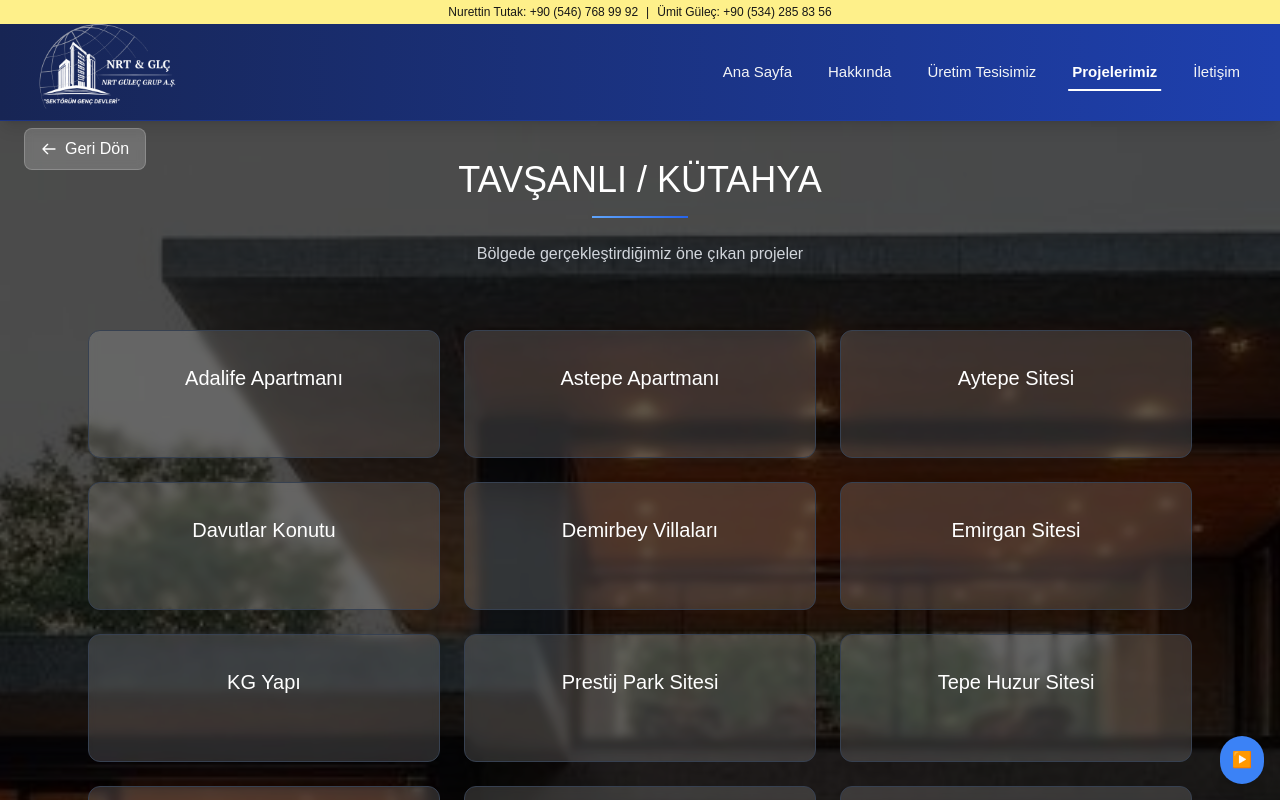
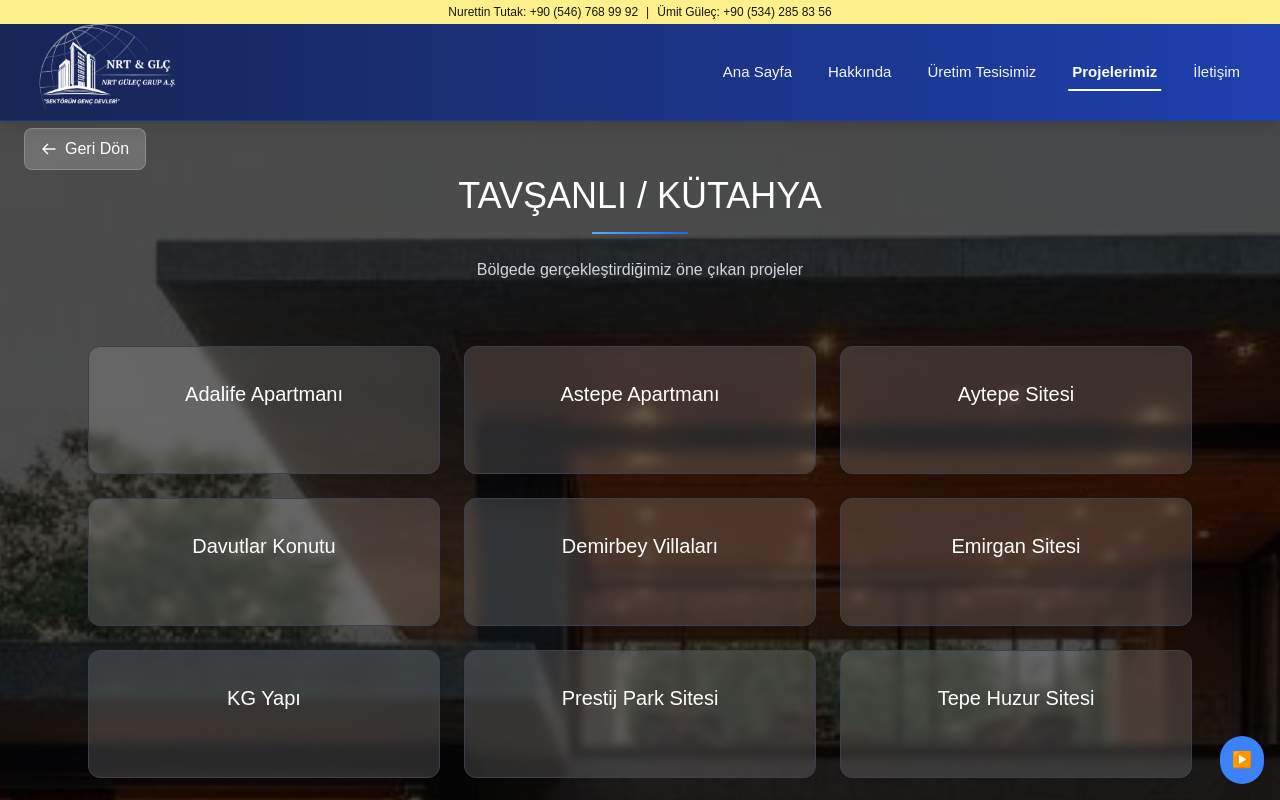
Before and after one commit to ardaaskinn01/nurettin-tutak, a Next.js app: page /projelerimiz/tavsanli in a window 1280 px wide. Shown: the top 800 px of the page. Built offline with nearby package versions, Linux system fonts and the light colour scheme.

Commit message:
last commit

```diff
--- a/src/app/projelerimiz/karaburun/page.js
+++ b/src/app/projelerimiz/karaburun/page.js
@@ -40,7 +40,7 @@ export default function Karaburun() {
         <div className="absolute inset-0 bg-black opacity-70" />
       </div>
 
-      <div className="relative z-10 max-w-6xl mx-auto px-4 sm:px-6 pt-40 pb-20">
+      <div className="relative z-10 max-w-6xl mx-auto px-4 sm:px-6 pt-44 pb-20">
         <div className="text-center mb-16">
           <h2 className="text-4xl font-light text-white mb-4">KARABURUN / İZMİR</h2>
           <div className="w-24 h-0.5 bg-gradient-to-r from-blue-400 to-blue-600 mx-auto"></div>
--- a/src/app/projelerimiz/nazilli/page.js
+++ b/src/app/projelerimiz/nazilli/page.js
@@ -43,7 +43,7 @@ export default function Nazilli() {
         <div className="absolute inset-0 bg-black opacity-70" />
       </div>
 
-      <div className="relative z-10 max-w-6xl mx-auto px-4 sm:px-6 pt-40 pb-20">
+      <div className="relative z-10 max-w-6xl mx-auto px-4 sm:px-6 pt-44 pb-20">
         <div className="text-center mb-16">
           <h2 className="text-4xl font-light text-white mb-4">NAZİLLİ / AYDIN</h2>
           <div className="w-24 h-0.5 bg-gradient-to-r from-blue-400 to-blue-600 mx-auto"></div>
--- a/src/app/projelerimiz/tavsanli/page.js
+++ b/src/app/projelerimiz/tavsanli/page.js
@@ -58,7 +58,7 @@ export default function Tavsanli() {
                 <div className="absolute inset-0 bg-black opacity-70" />
             </div>
 
-            <div className="relative z-10 max-w-6xl mx-auto px-4 sm:px-6 pt-40 pb-20">
+            <div className="relative z-10 max-w-6xl mx-auto px-4 sm:px-6 pt-44 pb-20">
                 <div className="text-center mb-16">
                     <h2 className="text-4xl font-light text-white mb-4">TAVŞANLI / KÜTAHYA</h2>
                     <div className="w-24 h-0.5 bg-gradient-to-r from-blue-400 to-blue-600 mx-auto"></div>
--- a/src/app/projelerimiz/ulucak/page.js
+++ b/src/app/projelerimiz/ulucak/page.js
@@ -42,7 +42,7 @@ export default function Ulucak() {
         <div className="absolute inset-0 bg-black opacity-70" />
       </div>
 
-      <div className="relative z-10 max-w-4xl mx-auto px-4 sm:px-6 pt-40 pb-20">
+      <div className="relative z-10 max-w-4xl mx-auto px-4 sm:px-6 pt-44 pb-20">
         <div className="text-center mb-16">
           <h2 className="text-4xl font-light text-white mb-4">ULUCAK / İZMİR</h2>
           <div className="w-24 h-0.5 bg-gradient-to-r from-blue-400 to-blue-600 mx-auto"></div>
```
